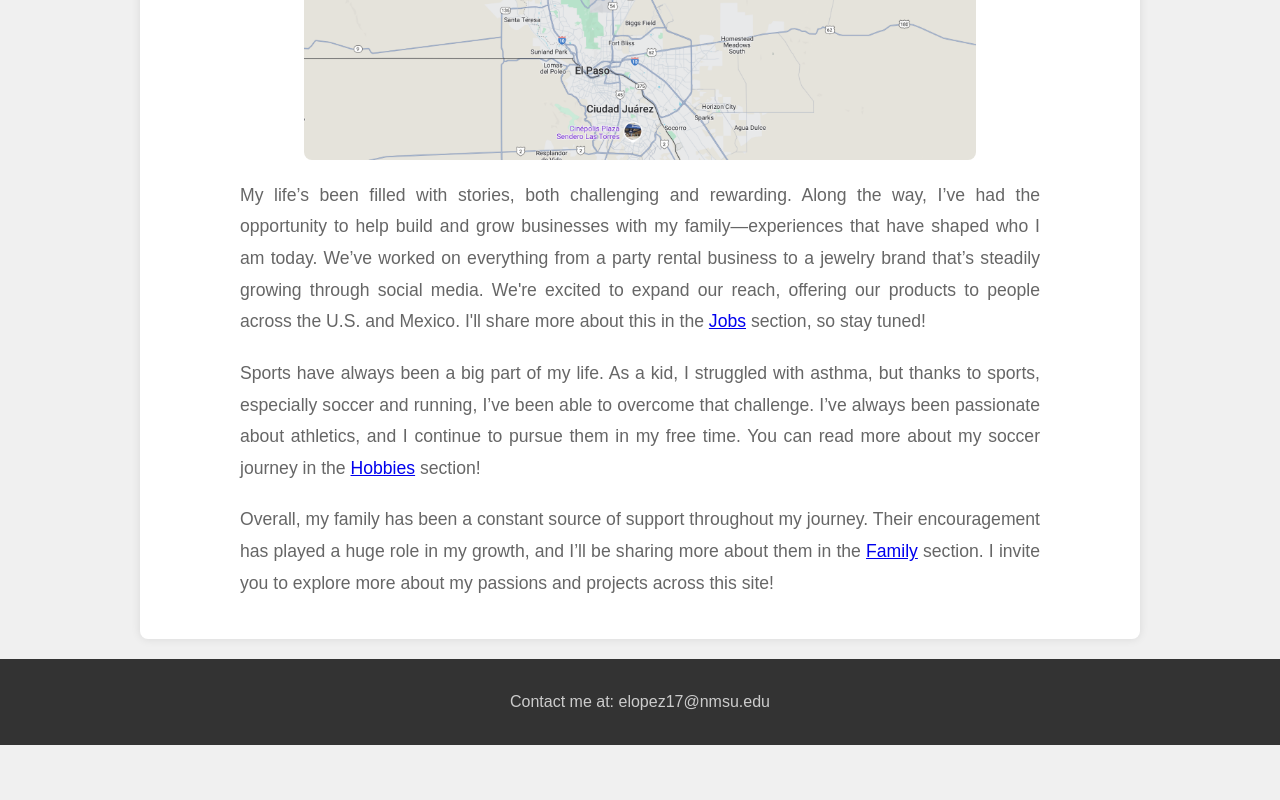
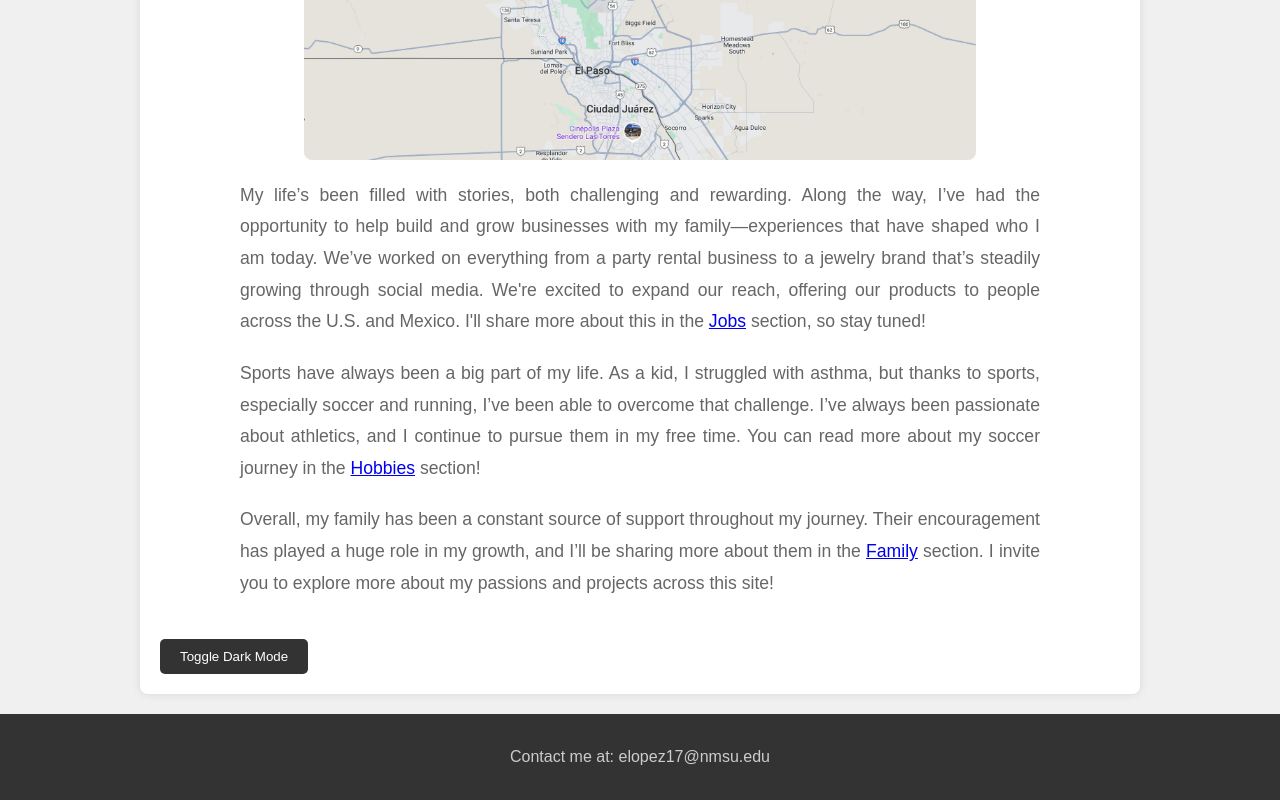
Before and after one commit to 17ericklopez/Personal-Website, a plain HTML site: page index.html in a window 1280 px wide. Shown: the part 1230-2030 px from the top of the page. Before the commit the page ends 1975 px from the top, so only its background shows below. Drawn offline with Linux system fonts and the light colour scheme.

Commit message:
dark mode

```diff
--- a/index.html
+++ b/index.html
@@ -43,7 +43,8 @@
         </div>
 
       </div>
-
+      <!-- Theme Toggle Button -->
+      <button id="theme-toggle">Toggle Dark Mode</button>
     </section>
   </main>
 
--- a/style.css
+++ b/style.css
@@ -17,6 +17,11 @@ body {
 body.dark {
   background-color: #333;  /* Dark background */
   color: #f0f0f0;          /* Light text on dark background */
+}
+
+/* Smooth transition for dark theme */
+header, footer, main, button {
+  transition: background-color 0.3s ease, color 0.3s ease;
 }
 
 header.dark {
@@ -42,6 +47,21 @@ body.dark button {
 
 body.dark button:hover {
   background-color: #333;
+}
+
+/* Button Styling for Theme Toggle */
+#theme-toggle {
+  margin-top: 20px;
+  padding: 10px 20px;
+  background-color: #333;
+  color: white;
+  border: none;
+  border-radius: 5px;
+  cursor: pointer;
+}
+
+#theme-toggle:hover {
+  background-color: #444;
 }
 
 /* Header and Navigation */
```
